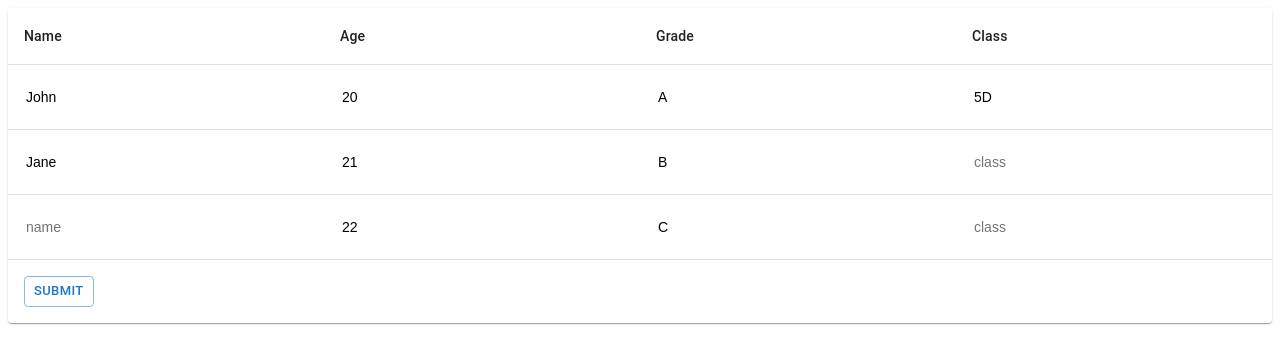
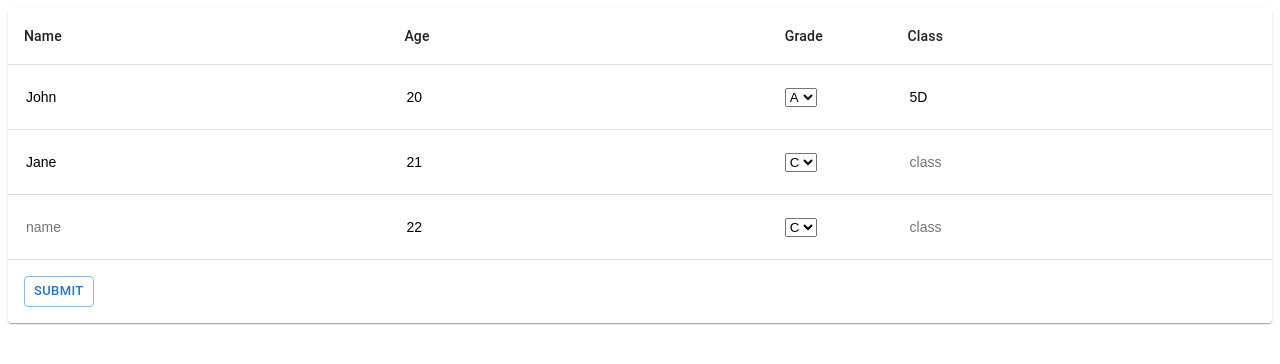
Before and after one commit to EdwinKwanTC/material-table, a React (Vite) app: page / in a window 1280 px wide. Shown: the top 364 px of the page. Built offline with nearby package versions, Linux system fonts and the light colour scheme.

Commit message:
fix: fixing options type

```diff
--- a/src/App.tsx
+++ b/src/App.tsx
@@ -22,7 +22,7 @@ function App() {
         {
             key: 'grade',
             label: 'Grade',
-            inputType: 'text',
+            inputType: 'select',
         },
         {
             key: 'class',
@@ -35,22 +35,30 @@ function App() {
         {
             name: 'John',
             age: 20,
-            grade: 'A',
+            grade: 'a',
             class: '5D',
         },
         {
             name: 'Jane',
             age: 21,
-            grade: 'B',
+            grade: 'c',
         },
         {
             age: 22,
-            grade: 'C',
+            grade: 'c',
         },
     ]
 
     const handleSubmit = (values: Data[]) => {
         console.log(values)
+    }
+
+    const options = {
+        grade: [
+            { id: 1, name: 'a', value: 'A' },
+            { id: 2, name: 'b', value: 'B' },
+            { id: 3, name: 'c', value: 'C' },
+        ],
     }
 
     const tableButton = () => {
@@ -69,6 +77,7 @@ function App() {
             rows={data}
             handleSubmit={handleSubmit}
             schema={schema}
+            options={options}
         >
             {tableButton()}
         </Table>
--- a/src/base/Table.tsx
+++ b/src/base/Table.tsx
@@ -34,11 +34,12 @@ type TableProps<T, U extends keyof T> = {
     handleSubmit: (values: Rows<T, U>[]) => void
     children?: React.ReactNode
     schema?: SchemaOf<Partial<Rows<T, U>>[]>
-    options?: { [key in U]: Options[] }
+    // options?: { [key in U]: Options[] }
+    options?: { [key: string]: Options[] }
 }
 
 export default function Table<T, U extends keyof T>(props: TableProps<T, U>) {
-    const { headers, rows, handleSubmit, children, schema } = props
+    const { headers, rows, handleSubmit, children, schema, options } = props
 
     const fullRowsKeysObject = rows.reduce(
         (r, c) => Object.assign(r, c),
@@ -117,7 +118,40 @@ export default function Table<T, U extends keyof T>(props: TableProps<T, U>) {
                                                                     }
                                                                 />
                                                             )}
-
+                                                            {header.inputType ===
+                                                                'select' && (
+                                                                <Field
+                                                                    as="select"
+                                                                    name={`${index}.${header.key}`}
+                                                                >
+                                                                    {options &&
+                                                                        console.log(
+                                                                            // @ts-ignore
+                                                                            options[
+                                                                                header
+                                                                                    .key
+                                                                            ].map(
+                                                                                (
+                                                                                    option,
+                                                                                    optionKey
+                                                                                ) => (
+                                                                                    <option value="a">
+                                                                                        A
+                                                                                    </option>
+                                                                                )
+                                                                            )
+                                                                        )}
+                                                                    <option value="a">
+                                                                        A
+                                                                    </option>
+                                                                    <option value="b">
+                                                                        B
+                                                                    </option>
+                                                                    <option value="c">
+                                                                        C
+                                                                    </option>
+                                                                </Field>
+                                                            )}
                                                             <ErrorMessage
                                                                 render={(
                                                                     msg
```
Also changed, not shown: .prettierrc.json.
